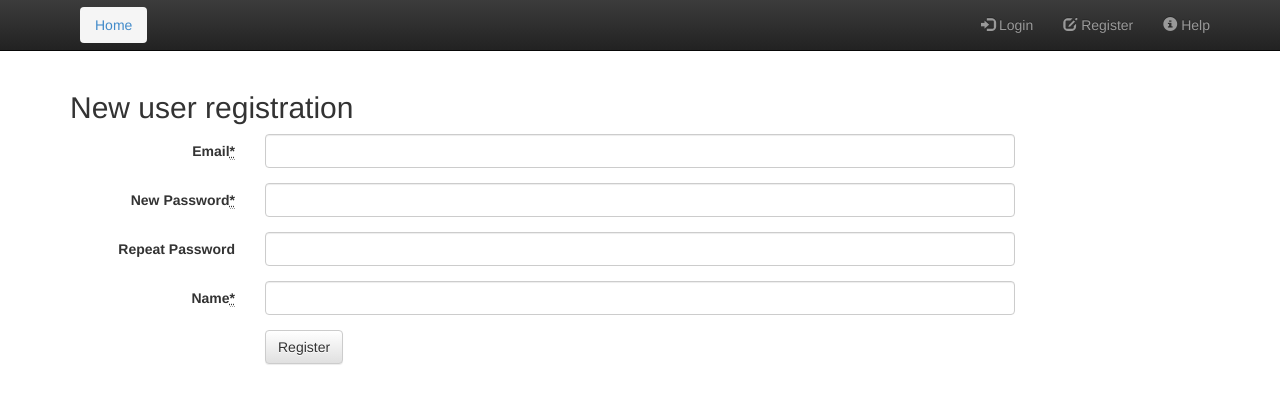
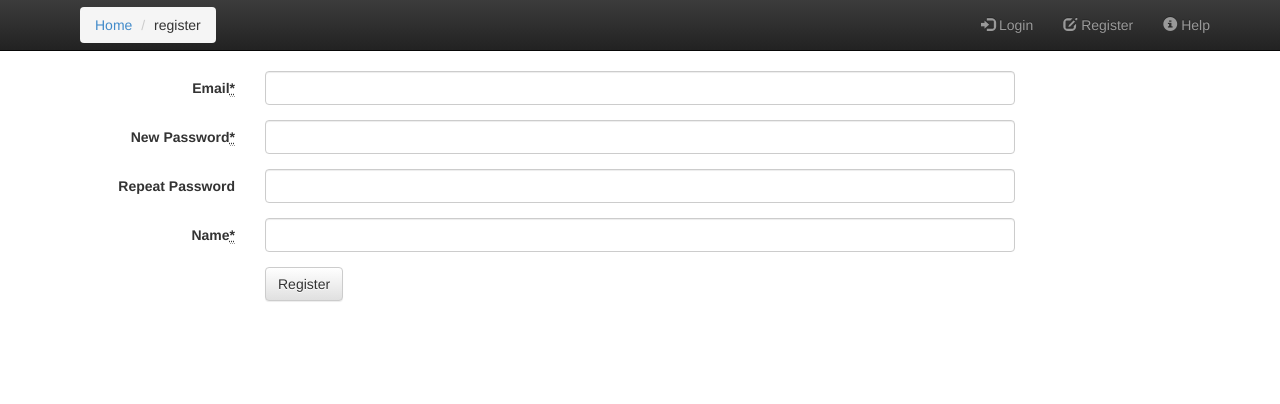
Before and after one commit to lu-zero/plaid, a Flask app: template app/templates/register.html in a window 1280 px wide. Shown: the top 404 px of the page. Run offline with Flask 2, Linux system fonts and the light colour scheme; the template is opened without the code that fills it: values that come from a table or form of the project are taken from there, others are empty; parts of the project's set-up code (start-up, migrations or seed data) failed here and were passed over; some libraries are stand-ins or nearby versions.

Commit message:
registration: Use breadcrumb instead of title

```diff
--- a/app/templates/register.html
+++ b/app/templates/register.html
@@ -1,7 +1,11 @@
 {% extends "base.html" %}
 {% from "form.html" import form_fields %}
+
+{% block breadcrumb %}
+<li>register</li>
+{% endblock %}
+
 {% block content %}
-<h2>New user registration</h2>
 <form method="post" action="/register" class="form-horizontal" role="form">
     {{ form_fields(form) }}
 </form>
```
